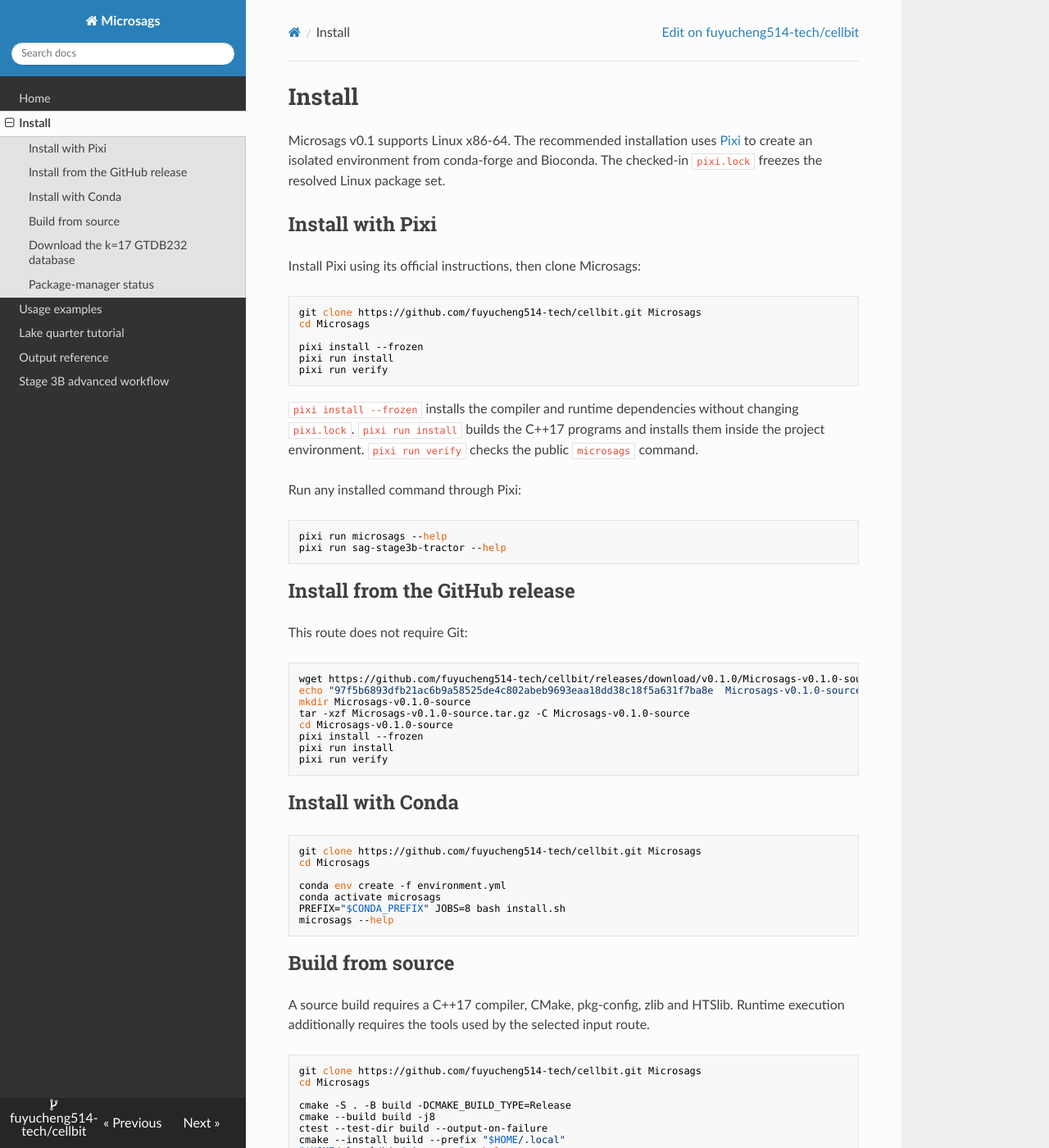
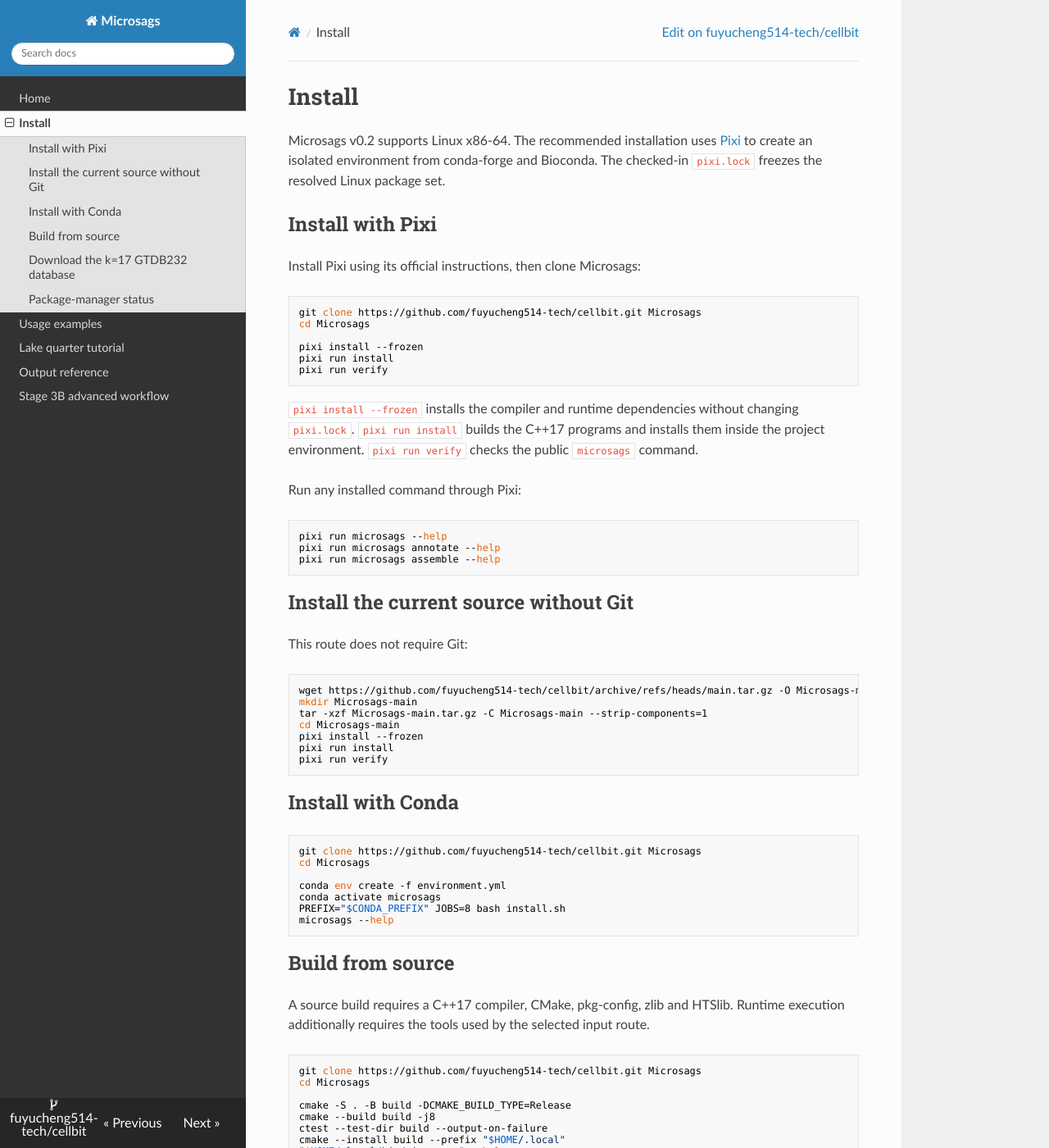
Before and after one commit to fuyucheng514-tech/cellbit, an MkDocs documentation site: the page built from docs/install.md, in a window 1280 px wide and 1400 px high. Shown: the whole window at 82% size. Built offline with MkDocs 1.6.1, drawn with Linux system fonts in a browser that asks for light colours; nearby versions of some CDN libraries; some of the changed text lies outside the part shown.

Commit message:
Update website for Microsags v0.2 CLI

````diff
--- a/docs/install.md
+++ b/docs/install.md
@@ -1,6 +1,6 @@
 # Install
 
-Microsags v0.1 supports Linux x86-64. The recommended installation uses
+Microsags v0.2 supports Linux x86-64. The recommended installation uses
 [Pixi](https://pixi.sh/) to create an isolated environment from conda-forge and
 Bioconda. The checked-in `pixi.lock` freezes the resolved Linux package set.
 
@@ -26,19 +26,19 @@
 
 ```bash
 pixi run microsags --help
-pixi run sag-stage3b-tractor --help
+pixi run microsags annotate --help
+pixi run microsags assemble --help
 ```
 
-## Install from the GitHub release
+## Install the current source without Git
 
 This route does not require Git:
 
 ```bash
-wget https://github.com/fuyucheng514-tech/cellbit/releases/download/v0.1.0/Microsags-v0.1.0-source.tar.gz
-echo "97f5b6893dfb21ac6b9a58525de4c802abeb9693eaa18dd38c18f5a631f7ba8e  Microsags-v0.1.0-source.tar.gz" | sha256sum -c -
-mkdir Microsags-v0.1.0-source
-tar -xzf Microsags-v0.1.0-source.tar.gz -C Microsags-v0.1.0-source
-cd Microsags-v0.1.0-source
+wget https://github.com/fuyucheng514-tech/cellbit/archive/refs/heads/main.tar.gz -O Microsags-main.tar.gz
+mkdir Microsags-main
+tar -xzf Microsags-main.tar.gz -C Microsags-main --strip-components=1
+cd Microsags-main
 pixi install --frozen
 pixi run install
 pixi run verify
@@ -99,16 +99,16 @@
 Point Microsags at the extracted directory:
 
 ```bash
-export MICROSAGS_DNA_PACKED_DB="$HOME/microsags-data/dna2bit_gtdb232_packed_v1"
-export MICROSAGS_DNA_TAX="$MICROSAGS_DNA_PACKED_DB/genome_taxonomy.csv"
+export MICROSAGS_DB="$HOME/microsags-data/dna2bit_gtdb232_packed_v1"
+pixi run microsags annotate SAGs/ -d "$MICROSAGS_DB" -o annotation_output
 ```
 
 The packed index receipt binds its taxonomy and reference-manifest checksums.
 Microsags fails closed when the database is missing or mismatched.
 
-Stage 3B additionally requires caller-generated CheckM2 quality evidence and a
-bac120 marker table. CheckM2 and GTDB-Tk databases are external data resources,
-not part of the Microsags source installation.
+Stage 3B is launched by `microsags assemble`. CheckM2 and GTDB-Tk databases are
+external data resources and must be supplied with `--checkm2-database` and
+`--gtdbtk-data` (or their documented environment variables).
 
 ## Package-manager status
 
````
Also changed, not shown: docs/index.md (+9 -7 lines), docs/lake-quarter-tutorial.md (+13 -10 lines), docs/stage3b.md (+3 -3 lines).
